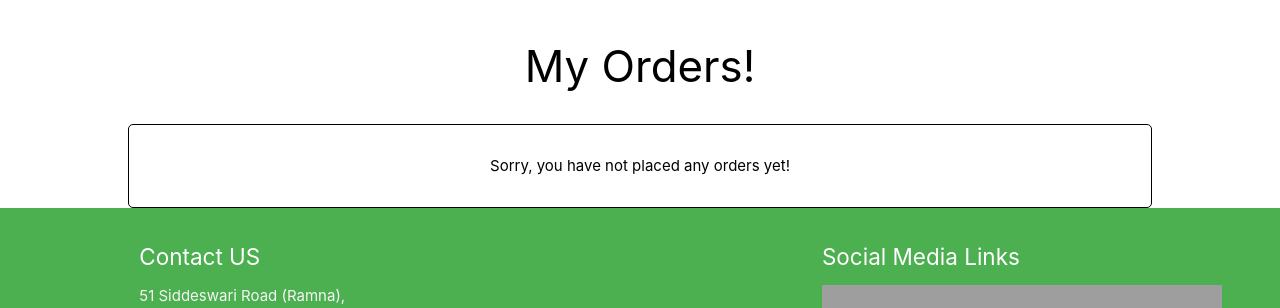
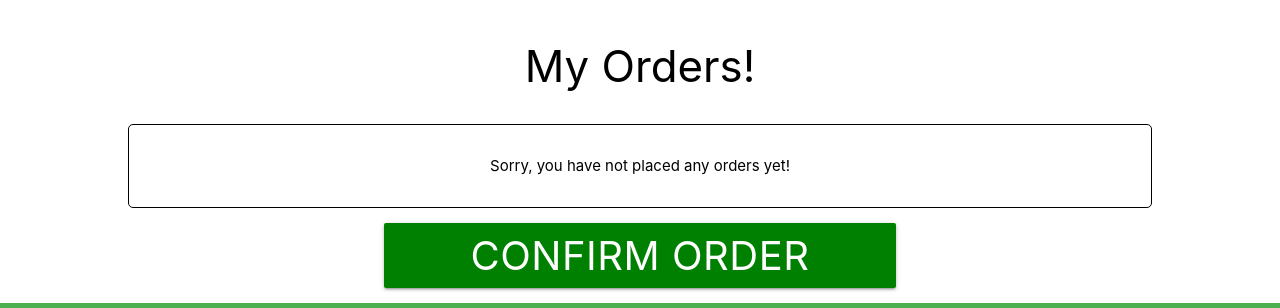
Before and after one commit to HRIDOY-BUZZ/RoAnCart, a PHP site: page /orders.php in a window 1280 px wide. Shown: the part 505-813 px from the top of the page. Run offline with PHP 8.4, Linux system fonts and the light colour scheme; a user stored in the database is signed in; data comes from the database, SQL or seed files in the repository; data that the repository does not hold is empty; grey boxes are pictures that could not be loaded.

Commit message:
confirm button added

```diff
--- a/backends/order-delete.php
+++ b/backends/order-delete.php
@@ -30,7 +30,7 @@ if (!isset($_REQUEST['id'])) {
 	$id = $_REQUEST['id'];
 
 	//Getting Order Details
-	$sql = "SELECT * FROM orders WHERE order_id = ?";
+	$sql = "SELECT * FROM cart WHERE order_id = ?";
 	$query  = $pdoconn->prepare($sql);
     $query->execute([$id]);
 	$order = $query->fetchAll(PDO::FETCH_ASSOC);
@@ -51,7 +51,7 @@ if (!isset($_REQUEST['id'])) {
 	$query->execute();
 
 	//Deleteing Order
-	$sql = "DELETE FROM orders WHERE order_id = ?";
+	$sql = "DELETE FROM cart WHERE order_id = ?";
     $query  = $pdoconn->prepare($sql);
 
     if ($query->execute([$id])) {
--- a/backends/order-product.php
+++ b/backends/order-product.php
@@ -57,7 +57,7 @@ $timest = date("d:m:Y h:i:sa");
 
 if($stock > 0)
 {
-	$sql = "INSERT INTO orders(order_id,user_id,product_id,product_name,user_name,price, timestamp) VALUES(?,?,?,?,?,?,?)";
+	$sql = "INSERT INTO cart(order_id,user_id,product_id,product_name,user_name,price, timestamp) VALUES(?,?,?,?,?,?,?)";
 
 	$query  = $pdoconn->prepare($sql);
 
--- a/chunks/order-list.php
+++ b/chunks/order-list.php
@@ -7,7 +7,7 @@ $arr_all = array();
 
 if (isset($_SESSION['user_id'])) {
 
-	$sql = 'SELECT * FROM orders WHERE user_id = "'.$_SESSION['user_id'].'"';
+	$sql = 'SELECT * FROM cart WHERE user_id = "'.$_SESSION['user_id'].'"';
 	$query  = $pdoconn->prepare($sql);
 	$query->execute();
  	$arr_all = $query->fetchAll(PDO::FETCH_ASSOC);
@@ -94,6 +94,12 @@ if (isset($_SESSION['user_id'])) {
 		<?php
 			}
 		?>
+		<div class="section white center">
+			<a href="backends/confirm-order.php?id=<?php echo $_SESSION['user_id']; ?>"
+			style="background: green;" class="btn btn-big waves-effect waves-block waves-light prices">
+				Confirm Order
+			</a>
+		</div>
 
 	</div>
 
--- a/css/style.css
+++ b/css/style.css
@@ -117,3 +117,12 @@ h5 {
 .header {
     color: black;
 }
+
+.btn-big{
+    height: 65px;
+    padding-top: 15px;
+    width: 50%;
+    margin-left: auto;
+    margin-right: auto;
+    font-size: 40px;
+}
```
Also changed, not shown: backends/confirm-order.php (added, +49 -0 lines).
